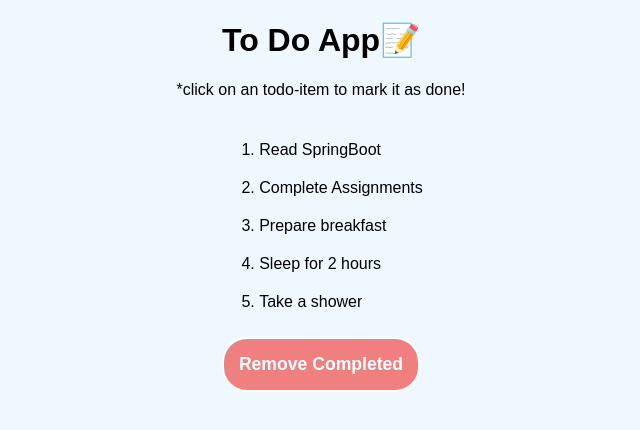
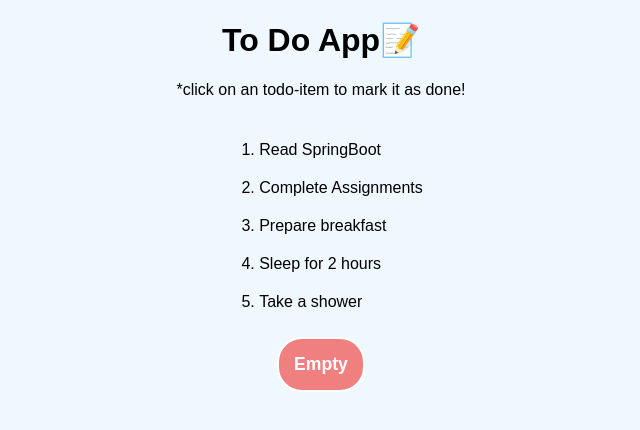
Before and after one commit to NAGENDRA-BABU-MARASU/To-Do-App-React, a React (Create React App) app: page / in a window 1280 px wide. Shown: the top 430 px of the page, without its empty margins (319-959 px from the left). Built offline with nearby package versions, Linux system fonts and the light colour scheme.

Commit message:
extracted button into a component

```diff
--- /dev/null
+++ b/src/components/RemoveTodos.js
@@ -0,0 +1,22 @@
+export default function RemoveTodos({ todoItems, setTodoItems }) {
+
+  const removeCompletedTodosHandler = () => {
+		const updatedTodoItems = todoItems.filter((toDoItem) => toDoItem.completed === false);
+		setTodoItems(updatedTodoItems);
+	};
+
+	const clearAllTodosHandler = () => {
+		setTodoItems([]);
+	};
+
+	const isAnyTodoCompleted = todoItems.some((todoItem) => todoItem.completed);
+
+	const buttonText = isAnyTodoCompleted ? 'Remove Completed' : 'Empty';
+	const onClickHandler = isAnyTodoCompleted ? removeCompletedTodosHandler : clearAllTodosHandler;
+
+	return (
+		<button className="ClearAllBtn" onClick={onClickHandler}>
+			{buttonText}
+		</button>
+	);
+}
--- a/src/components/ToDoList.js
+++ b/src/components/ToDoList.js
@@ -1,5 +1,6 @@
 import { useState } from 'react';
 import ToDoItem from './ToDoItem';
+import RemoveTodos from './RemoveTodos';
 
 export default function ToDoList() {
 	const toDoListItems = [
@@ -11,11 +12,6 @@ export default function ToDoList() {
 	];
 	const [todoItems, setTodoItems] = useState(toDoListItems);
 	const noItemsText = 'Nothing to do buddy. Sleep!';
-
-	const removeCompletedToDosHandler = () => {
-		const updatedTodoItems = todoItems.filter((toDoItem) => toDoItem.completed === false);
-		setTodoItems(updatedTodoItems);
-	};
 
 	const onToDoItemClickHandler = (toDoId) => {
 		const updatedTodos = [...todoItems];
@@ -35,7 +31,7 @@ export default function ToDoList() {
 	};
 
 	const noItemsElement = () => {
-		return <i className='NoItemsElement'>{noItemsText} </i>;
+		return <i className="NoItemsElement">{noItemsText} </i>;
 	};
 
 	return (
@@ -44,9 +40,7 @@ export default function ToDoList() {
 				<ol className="ToDoList">{todoItems.length > 0 ? getToDoItems() : noItemsElement()}</ol>
 			</div>
 			<div>
-				<button className="ClearAllBtn" onClick={removeCompletedToDosHandler}>
-					Remove Completed
-				</button>
+				<RemoveTodos todoItems={todoItems} setTodoItems={setTodoItems} />
 			</div>
 		</>
 	);
```
Also changed, not shown: 1 other file (tests, documents, lock files or other folders).
